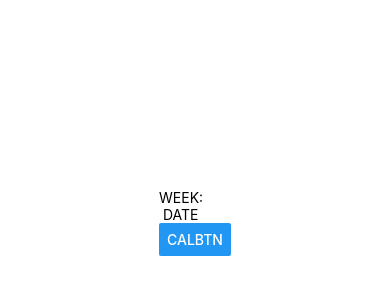
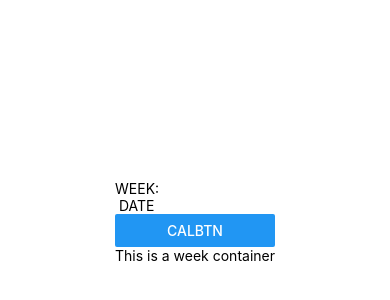
Before and after one commit to ZoeIML/menu-planner, a React Native app: screen / in a window 390 px wide. Shown: the part 200-500 px from the top of the page. Built offline with nearby package versions, Linux system fonts and the light colour scheme.

Commit message:
added WeekContainer component

```diff
--- a/src/components/Header/Header.js
+++ b/src/components/Header/Header.js
@@ -7,6 +7,7 @@ import { Text, View } from 'react-native'
 import CalendarBtn from '../CalendarBtn'
 import WeekTitle from '../WeekTitle'
 import DateTitle from '../DateTitle'
+import WeekContainer from '../WeekContainer'
 
 class Header extends React.Component {
     render() {
@@ -15,6 +16,7 @@ class Header extends React.Component {
                 <WeekTitle />
                 <DateTitle />
                 <CalendarBtn />
+                <WeekContainer />
             </View>
         )
     }
--- a/src/components/WeekContainer/WeekContainer.js
+++ b/src/components/WeekContainer/WeekContainer.js
@@ -0,0 +1,27 @@
+import React from 'react'
+import { Text, View } from 'react-native'
+
+// import styles from './styles'
+
+// imported components
+// import Monday from '../Monday'
+// import Tuesday from '../Tuesday'
+// import Wednesday from '../Wednesday'
+// import Thursday from '../Thursday'
+// import Friday from '../Friday'
+// import Saturday from '../Saturday'
+// import Sunday from '../Sunday'
+
+class WeekContainer extends React.Component {
+    render() {
+        return (
+            <View>
+                <Text>
+                This is a week container
+                </Text>
+            </View>
+        )
+    }
+}
+
+export default WeekContainer
```
